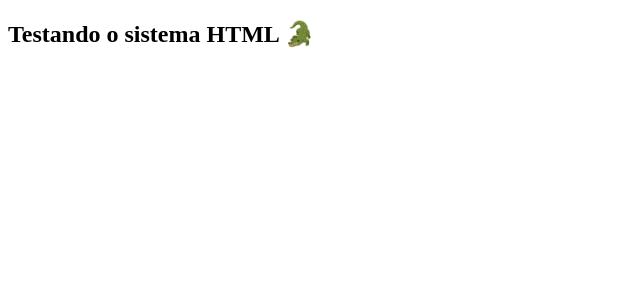
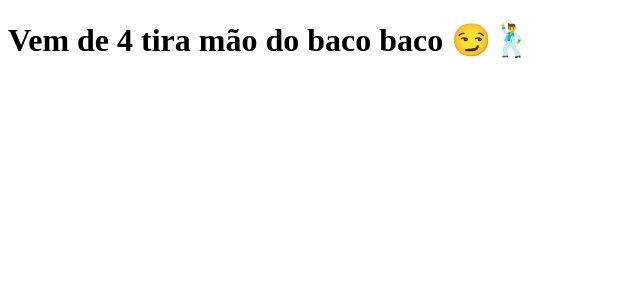
Before and after one commit to pietropanta/pi.com, a Next.js app: page / in a window 1280 px wide. Shown: the top 300 px of the page, without its empty margins (0-640 px from the left). Built offline with nearby package versions, Linux system fonts and the light colour scheme.

Commit message:
adiciona mensagem nova no pages

```diff
--- a/pages/index.js
+++ b/pages/index.js
@@ -1,13 +1,5 @@
 function Home() {
-  return <h2> Testando o sistema HTML 🐊</h2>;
-}
-
-function test() {
-  console.log("teste");
-}
-
-function test2() {
-  console.log("test2");
+  return <h1> Vem de 4 tira mão do baco baco 😏🕺</h1>;
 }
 
 export default Home;
```
